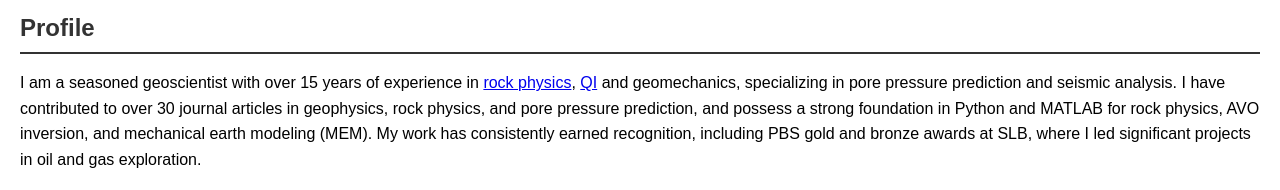
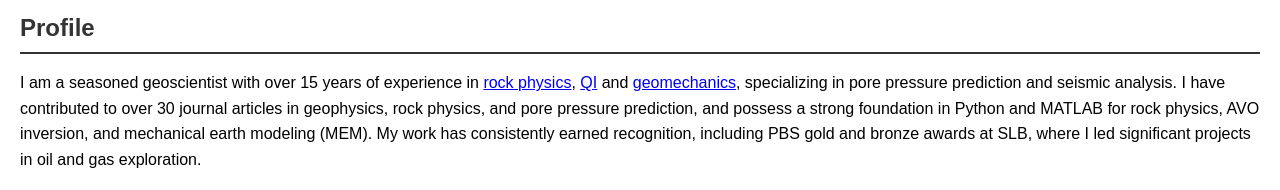
Before and after one commit to yjliu212/hello-world, a plain HTML site: page My_CV.html in a window 1280 px wide. Shown: the part 189-379 px from the top of the page. Drawn offline with Linux system fonts and the light colour scheme.

Commit message:
Update My_CV.html

```diff
--- a/My_CV.html
+++ b/My_CV.html
@@ -30,7 +30,7 @@
     <p>Email: <a href="mailto: yjliu2007@gmail.com">yjliu2007@gmail.com</a> | GitHub: <a href="https://github.com/yjliu212">https://github.com/yjliu212</a></p>
 
     <h2 class="section-title">Profile</h2>
-    <p>I am a seasoned geoscientist with over 15 years of experience in <a href="https://github.com/yjliu212/Basin-wide_rock_physics">rock physics</a>, <a href="https://github.com/yjliu212/Basin-wide-rock-physics---3D">QI</a> and geomechanics, specializing in pore pressure prediction and seismic analysis. I have contributed to over 30 journal articles in geophysics, rock physics, and pore pressure prediction, and possess a strong foundation in Python and MATLAB for rock physics, AVO inversion, and mechanical earth modeling (MEM). My work has consistently earned recognition, including PBS gold and bronze awards at SLB, where I led significant projects in oil and gas exploration.</p>
+    <p>I am a seasoned geoscientist with over 15 years of experience in <a href="https://github.com/yjliu212/Basin-wide_rock_physics">rock physics</a>, <a href="https://github.com/yjliu212/Basin-wide-rock-physics---3D">QI</a> and <a href="https://github.com/yjliu212/Stress-concentration---3D">geomechanics</a>, specializing in pore pressure prediction and seismic analysis. I have contributed to over 30 journal articles in geophysics, rock physics, and pore pressure prediction, and possess a strong foundation in Python and MATLAB for rock physics, AVO inversion, and mechanical earth modeling (MEM). My work has consistently earned recognition, including PBS gold and bronze awards at SLB, where I led significant projects in oil and gas exploration.</p>
 
     <h2 class="section-title">Professional Experience</h2>
     <h3>SLB (Schlumberger) — Rock Physicist (2009 – 2024)</h3>
```
